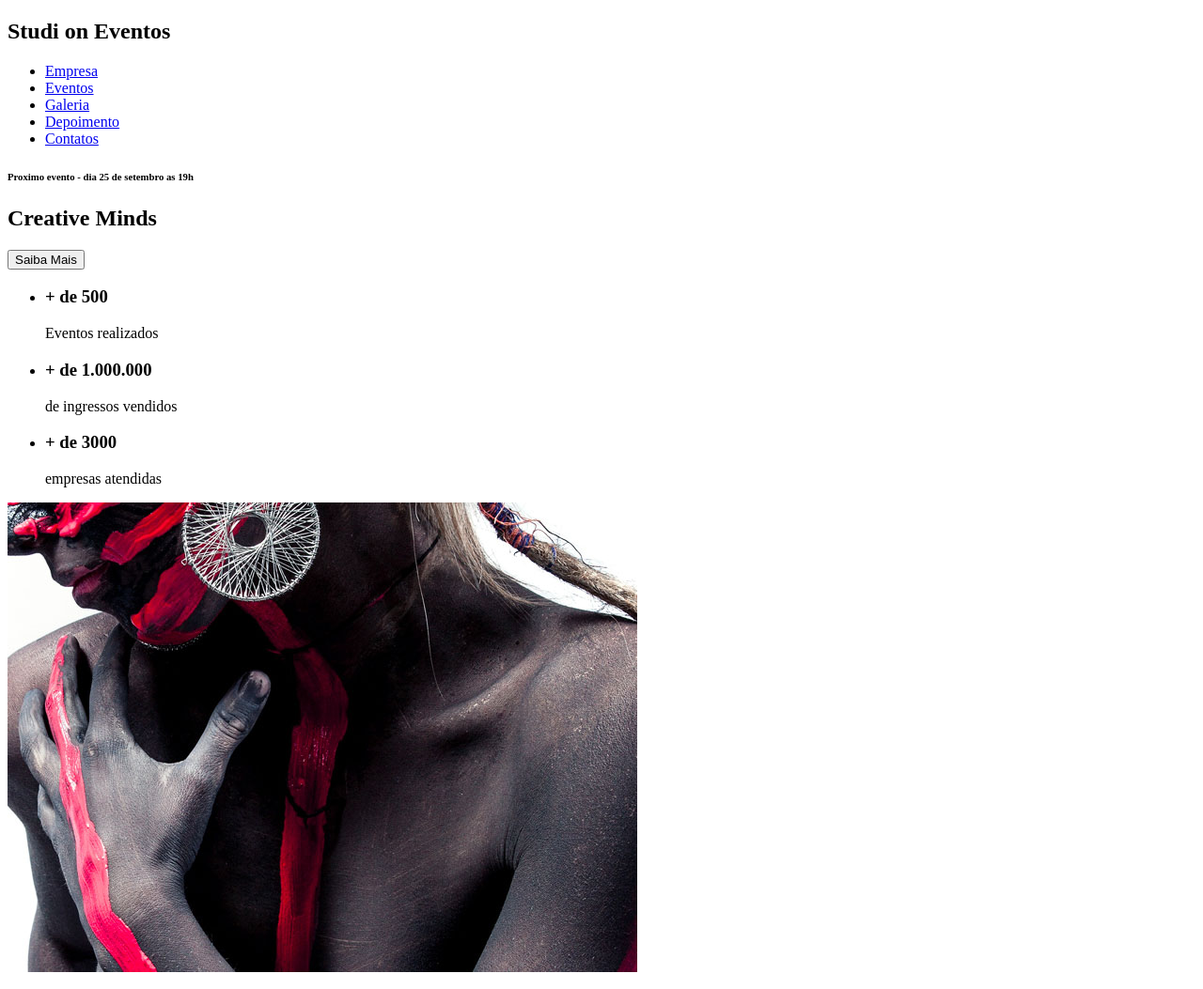
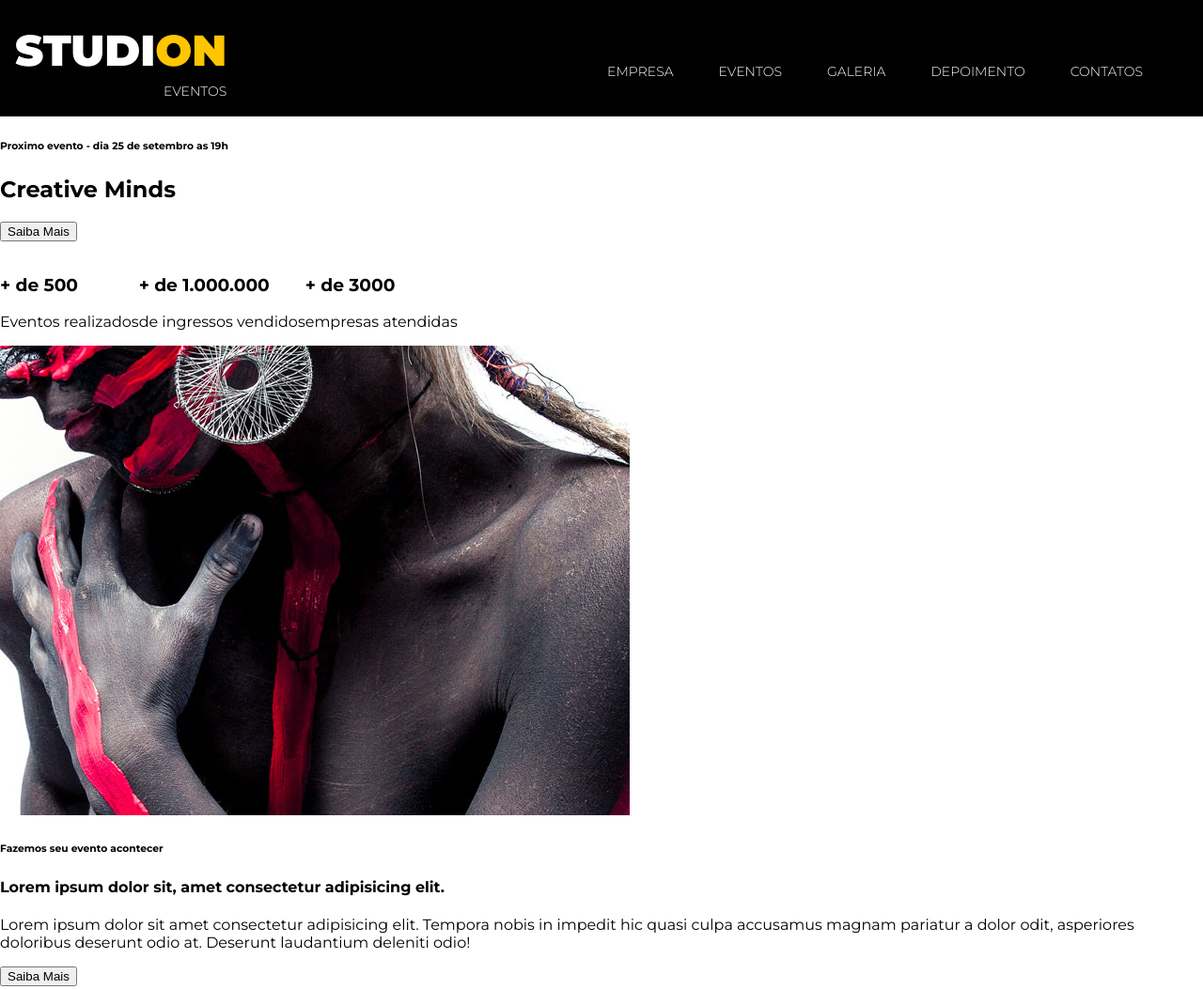
Before and after one commit to fisiofaz/Studion, a plain HTML site: page index.html in a window 1280 px wide. Shown: the top 1053 px of the page at 94% size. Drawn offline with Linux system fonts and the light colour scheme.

Commit message:
feat(html/styles) construção do html e styles

```diff
--- a/index.html
+++ b/index.html
@@ -4,12 +4,13 @@
   <meta charset="UTF-8">
   <meta http-equiv="X-UA-Compatible" content="IE=edge">
   <meta name="viewport" content="width=device-width, initial-scale=1.0">
+  <link rel="stylesheet" href="style.css">
   <title>Studion</title>
 </head>
 <body>
-  <nav>
-    <h1>Studi <span>on</span> <span>Eventos</span></h1>
-    <ul>
+  <nav class="navbar">
+    <h1 class="logo-studion">Studi<span class="copy--primary">on</span> <span class="logo-studion__subtitle">Eventos</span></h1>
+    <ul class="navbar__links">
       <li>
         <a href="#empresa">Empresa</a>
       </li>
--- /dev/null
+++ b/style.css
@@ -0,0 +1,77 @@
+@import url('https://fonts.googleapis.com/css2?family=Montserrat:wght@300;400;700;900&display=swap');
+
+* {
+  box-sizing: border-box;
+
+}
+
+:root {
+  --color-primary: #ffc500;
+  --color-secundary: #fff;
+  font-family: 'Montserrat', sans-serif;
+  font-size: 16px;
+}
+
+body {
+  margin: 0;
+  padding-top: 7.75rem;
+}
+
+ul {
+  display: flex;
+  list-style: none;
+  padding-left: 0;
+}
+
+.navbar {
+  position: fixed;
+  display: grid;
+  grid-template-columns: 1fr 9fr;
+  align-items: center;
+  top: 0;
+  left: 0;
+
+  width: 100%;
+  height: 7.75rem;
+  padding: 0 1rem;
+
+  background-color: #000;
+  color: var(--color-secundary);
+}
+
+.navbar__links {
+  justify-self: end;
+}
+
+.navbar__links li {
+  margin-right: 3rem;
+  font-size: .875rem;
+  text-transform: uppercase;
+}
+
+.navbar__links a {
+  font-weight: 300;
+  color: var(--color-secundary);
+  text-decoration: none;
+}
+
+.navbar__links a:hover {
+  color: var(--color-primary);
+}
+
+.logo-studion {
+  font-size: 2.875rem;
+  font-weight: 900;
+  line-height: 1ch;
+  text-transform: uppercase;
+  text-align: right;
+}
+
+.logo-studion__subtitle {
+  font-size: .875rem;
+  font-weight: 300;
+}
+
+.copy--primary {
+  color: var(--color-primary);
+}
```
